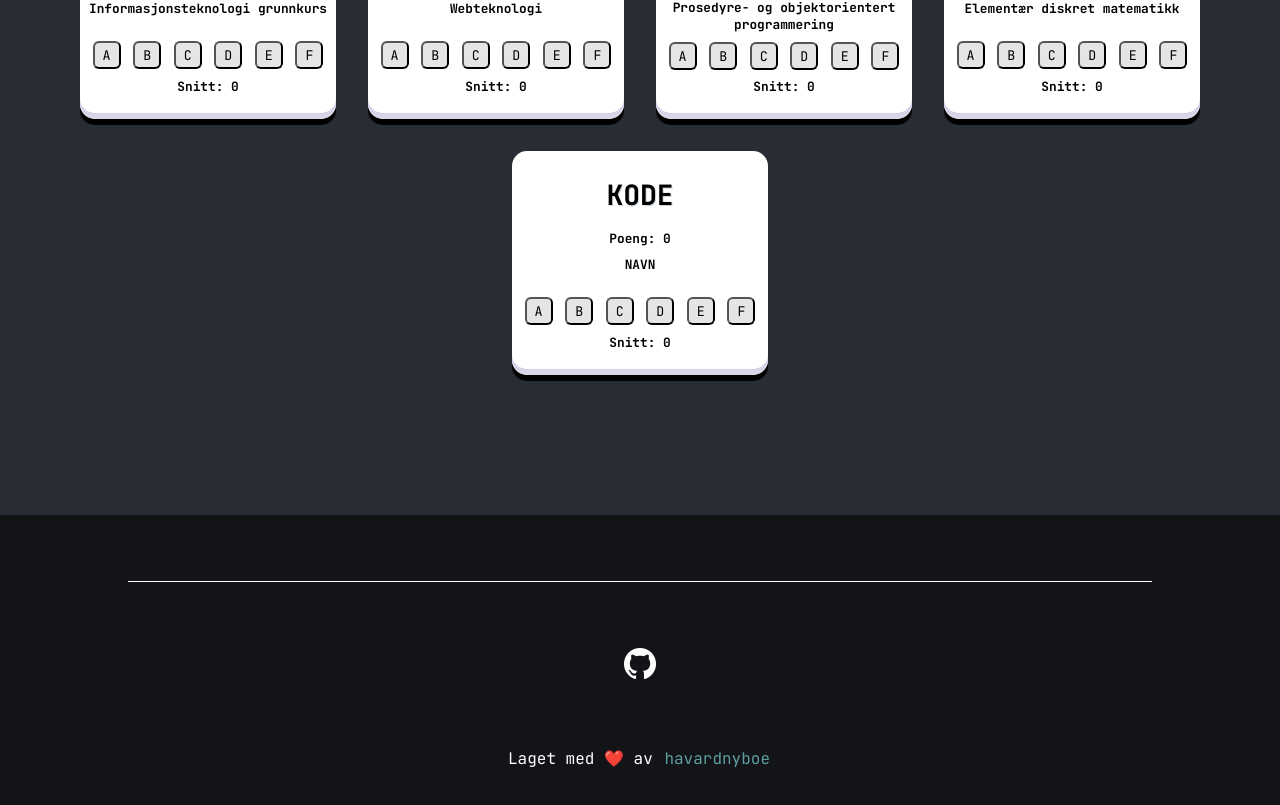
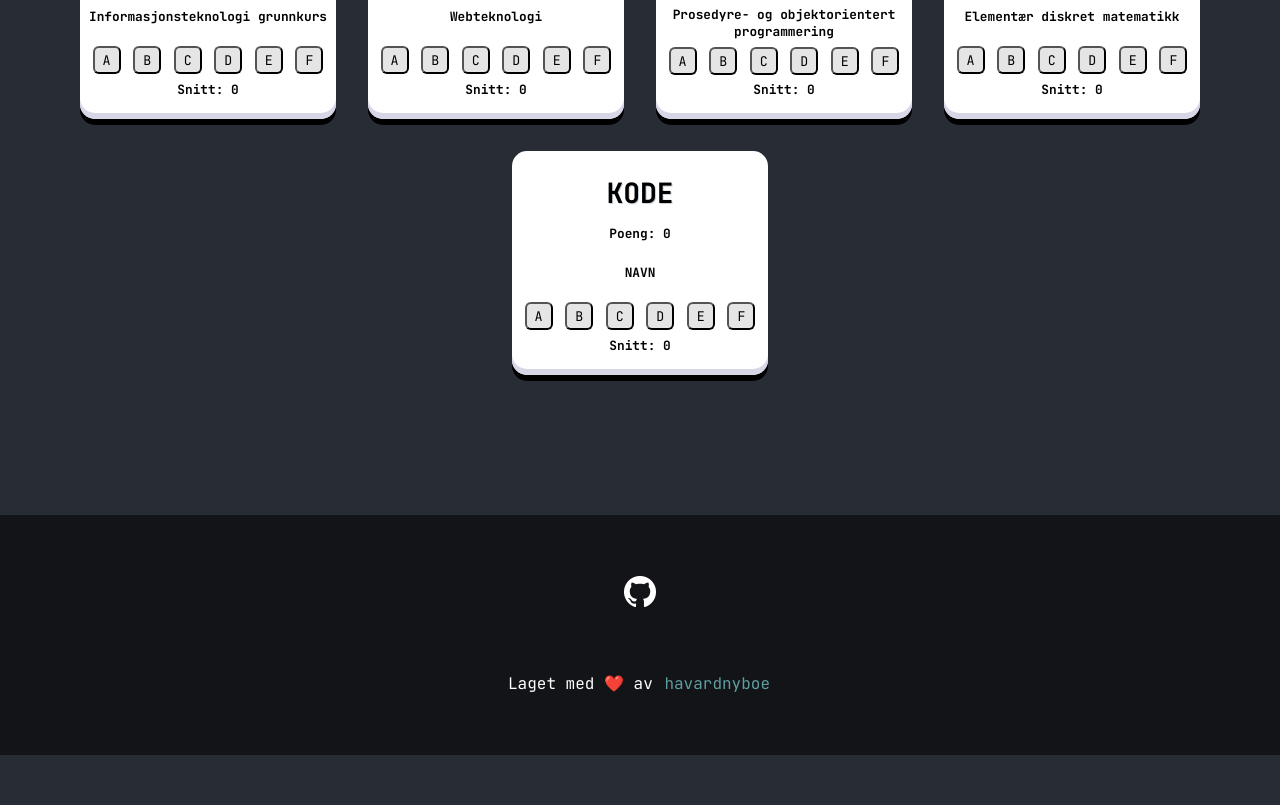
Before and after one commit to havardnyboe/karakterkalkulator, a React (Create React App) app: page / in a window 1280 px wide. Shown: the part 285-1090 px from the top of the page. After the commit the page ends 1040 px from the top, so only its background shows below. Built offline with nearby package versions, Linux system fonts and the light colour scheme.

Commit message:
update style and style ref

```diff
--- a/src/App.jsx
+++ b/src/App.jsx
@@ -12,7 +12,7 @@ export default function App() {
 
   return (
     <div className={style.app}>
-      <h1>Karakterkalkulator</h1>
+      <h1 className={style.heading}>Karakterkalkulator</h1>
       <code>Work in progress...</code>
       <div className={style.course_container}>
         <Course code={courses[0].id} name={courses[0].name} />
--- a/src/Course.jsx
+++ b/src/Course.jsx
@@ -3,18 +3,18 @@ import style from "./styles/Course.module.css";
 export default function Course(props) {
   return (
     <div className={style.course}>
-      <h3>{props.code || "KODE"}</h3>
-      <span className={style.mg0}>Poeng: {0}</span>
-      <span>{props.name || "NAVN"}</span>
+      <h3 className={style.heading}>{props.code || "KODE"}</h3>
+      <span className={(style.mg0, style.span)}>Poeng: {0}</span>
+      <span className={style.span}>{props.name || "NAVN"}</span>
       <div className={style.btn_container}>
-        <button>A</button>
-        <button>B</button>
-        <button>C</button>
-        <button>D</button>
-        <button>E</button>
-        <button>F</button>
+        <button className={style.btn}>A</button>
+        <button className={style.btn}>B</button>
+        <button className={style.btn}>C</button>
+        <button className={style.btn}>D</button>
+        <button className={style.btn}>E</button>
+        <button className={style.btn}>F</button>
       </div>
-      <span>Snitt: {0.0}</span>
+      <span className={style.span}>Snitt: {0.0}</span>
     </div>
   );
 }
--- a/src/Footer.jsx
+++ b/src/Footer.jsx
@@ -3,13 +3,15 @@ import githubLogo from "./img/GitHub-Mark-Light-64px.png";
 
 export default function Footer() {
   return (
-    <footer>
-      <div className={style.v_line}></div>
+    <footer className={style.footer}>
       <a href="https://github.com/havardnyboe/karakterkalkulator">
-        <img src={githubLogo} alt="GitHub Logo" />
+        <img className={style.img} src={githubLogo} alt="GitHub Logo" />
       </a>
       <code>
-        Laget med ❤️ av <a href="https://github.com/havardnyboe">havardnyboe</a>
+        Laget med ❤️ av{" "}
+        <a className={style.link} href="https://github.com/havardnyboe">
+          havardnyboe
+        </a>
       </code>
     </footer>
   );
--- a/src/styles/App.module.css
+++ b/src/styles/App.module.css
@@ -19,20 +19,20 @@
   justify-content: center;
 }
 
-h1 {
+.heading {
   margin: 2rem 0 1rem 0;
   font-size: 4rem;
   text-shadow: .1em .1em black;
 }
 
 @media only screen and (max-width: 1000px) {
-  h1 {
+  .heading {
     font-size: 3rem;
   }
 }
 
 @media only screen and (max-width: 500px) {
-  h1 {
+  .heading {
     font-size: 2rem;
   }
 }
--- a/src/styles/Course.module.css
+++ b/src/styles/Course.module.css
@@ -15,7 +15,7 @@
   justify-content: space-evenly;
 }
 
-h3 {
+.heading {
   font-size: 1.75rem;
   text-shadow: 1px 1px rgba(194, 206, 216, 0.89);
   margin-top: 1rem;
@@ -28,7 +28,7 @@ h3 {
   justify-content: space-evenly;
 }
 
-button {
+.btn {
   font-family: "JetBrains Mono", Menlo, Monaco, Consolas, monospace;
   width: 1.75rem;
   height: 1.75rem;
@@ -37,7 +37,7 @@ button {
   border-radius: 6px;
 }
 
-span {
+.span {
   display: block;
   font-size: 0.8rem;
   text-align: center;
--- a/src/styles/Footer.module.css
+++ b/src/styles/Footer.module.css
@@ -1,21 +1,25 @@
-.v_line {
-  width: 80%;
-  border-top: 1px solid white;
+.footer {
+  background-color: #121417;
+  min-height: 15rem;
+  display: flex;
+  flex-direction: column;
+  align-items: center;
+  justify-content: space-evenly;
 }
 
-img {
+.img {
   width: 32px;
   height: 32px;
 }
 
-code a {
+.link {
   color: cadetblue;
   text-decoration: none;
   padding: 2px;
   transition-duration: 250ms;
 }
 
-code a:hover {
+.link:hover {
   background-color: #3f4752b9;
   border-radius: 4px;
   text-decoration: underline;
--- a/src/styles/index.css
+++ b/src/styles/index.css
@@ -13,12 +13,3 @@ body {
 code {
   font-family: "JetBrains Mono", Menlo, Monaco, Consolas, monospace;
 }
-
-footer {
-  background-color: #121417;
-  min-height: 20rem;
-  display: flex;
-  flex-direction: column;
-  align-items: center;
-  justify-content: space-evenly;
-}
```
